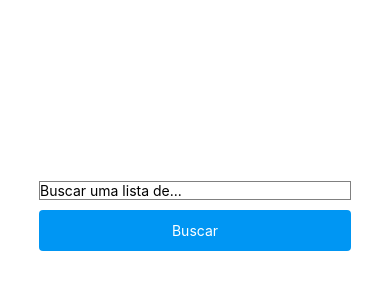
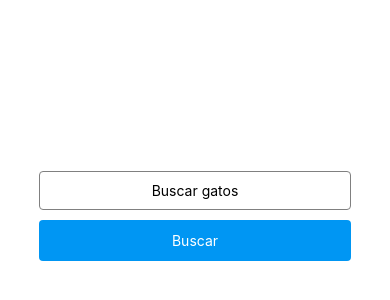
Before and after one commit to renanmeira/20241_fatec_ipi_pdm_noite_p2, a React Native app in the folder thecatapi/: screen / in a window 390 px wide. Shown: the part 206-506 px from the top of the page. Built offline with nearby package versions, Linux system fonts and the light colour scheme.

Commit message:
fix: ajuste botão e dependencias

```diff
--- a/thecatapi/App.tsx
+++ b/thecatapi/App.tsx
@@ -1,38 +1,37 @@
 import {
+  StyleSheet,
+  View,
+  TextInput,
   Button,
-  Pressable,
-  StyleSheet,
-  TextInput,
   Text,
-  View
+  Pressable
   } from 'react-native';
+
   import {
     useState
-    } from 'react'
-
+    } from 'react';
 
   export default function App() {
-  const [busca, setBusca] = useState('')
+    const [busca, SetBusca] = useState('')
   return (
   <View style={styles.container}>
     <TextInput
     style={styles.input}
-    placeholder='Buscar uma lista de...'
+     placeholder='Buscar gatos'
      value={busca}
-    onChangeText={setBusca}/>
-
+     onChangeText={SetBusca}
+/>
   <Pressable
   style={styles.button}>
-<Text
-style={styles.buttonText}>
+  <Text style={styles.buttonText}>
   Buscar
-</Text>
+  </Text >
   </Pressable>
   </View>
 
-
   );
   }
+
   const styles = StyleSheet.create({
   container: {
   flex: 1,
@@ -40,11 +39,15 @@ Buscar
   alignItems: 'center',
   justifyContent: 'center',
   },
+
   input: {
     width: '80%',
     borderColor: 'gray',
     borderWidth: 1,
     marginBottom: 10,
+    padding: 10,
+    textAlign: 'center',
+    borderRadius: 4
     },
 
   button: {
@@ -53,8 +56,10 @@ Buscar
   padding: 12,
   borderRadius: 4
   },
+
   buttonText: {
   color: 'white',
   textAlign: 'center'
   }
+
   });
```
Lines whose indentation alone changed are shown as unchanged.
